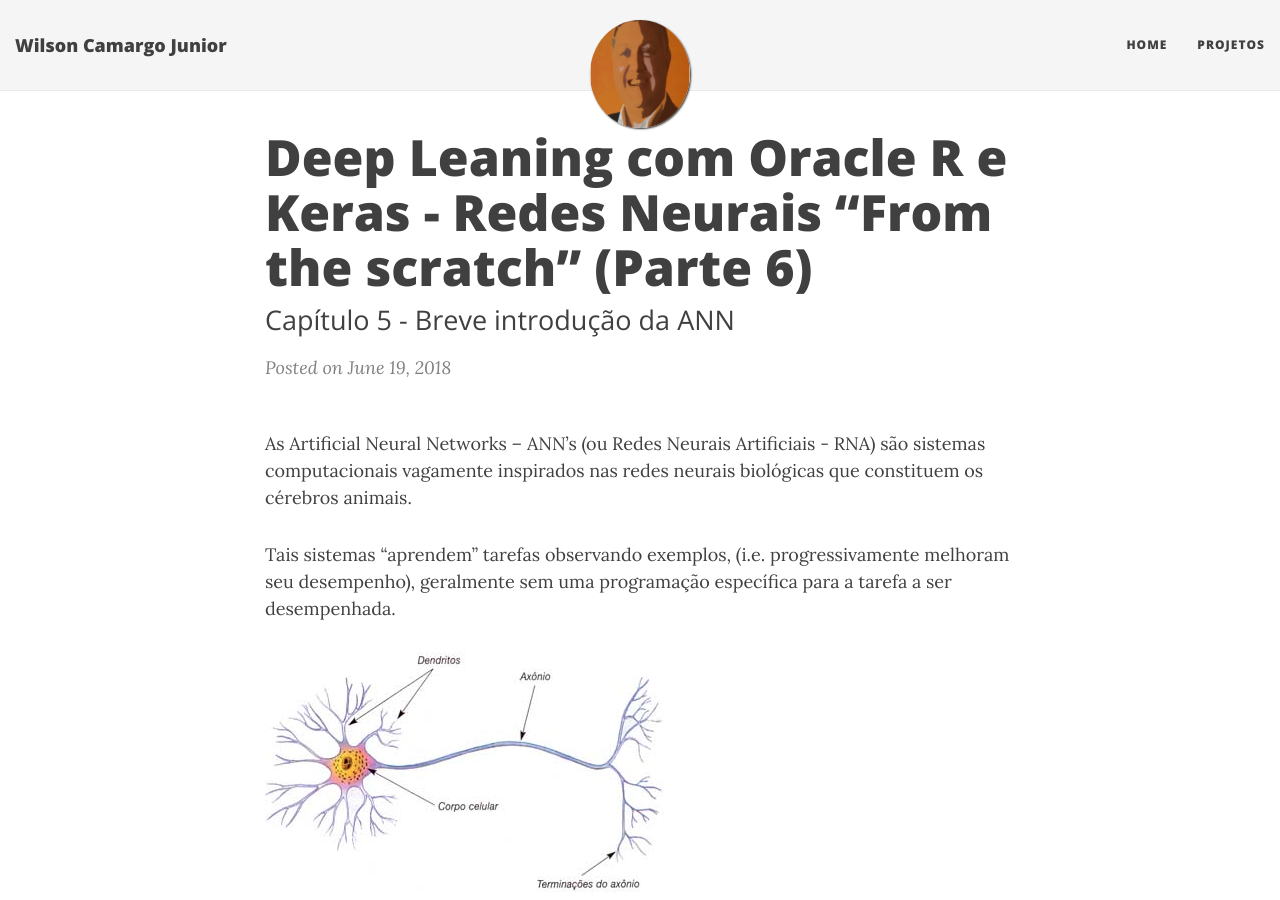
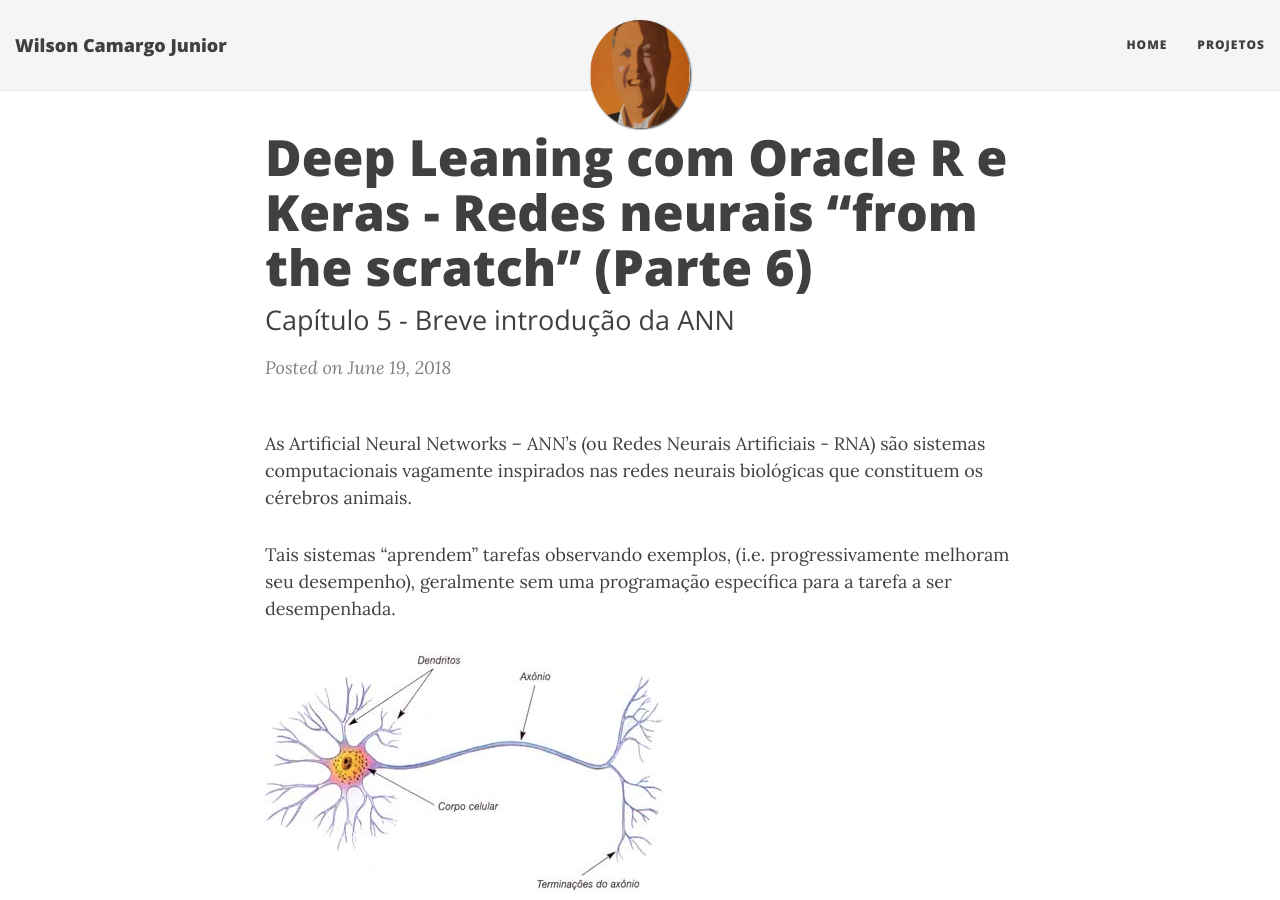
Before and after one commit to wilson-camargo-jr/teste, a Jekyll site: the page built from _posts/2018-06-19-ANN-ORE-P6.md, in a window 1280 px wide and 900 px high. Built offline with Jekyll 4.4.1, drawn with Linux system fonts in a browser that asks for light colours; nearby versions of some CDN libraries; comment, search, counter and statistics services are not loaded.

Commit message:
Update 2018-06-19-ANN-ORE-P6.md

```diff
--- a/_posts/2018-06-19-ANN-ORE-P6.md
+++ b/_posts/2018-06-19-ANN-ORE-P6.md
@@ -1,6 +1,6 @@
 ---
 layout: post
-title: Deep Leaning com Oracle R e Keras - Redes Neurais “From the scratch” (Parte 6)
+title: Deep Leaning com Oracle R e Keras - Redes neurais “from the scratch” (Parte 6)
 subtitle: Capítulo 5 - Breve introdução da ANN
 ---
 As Artificial Neural Networks – ANN’s (ou Redes Neurais Artificiais - RNA) são sistemas computacionais vagamente inspirados nas redes neurais biológicas que constituem os cérebros animais.
```
